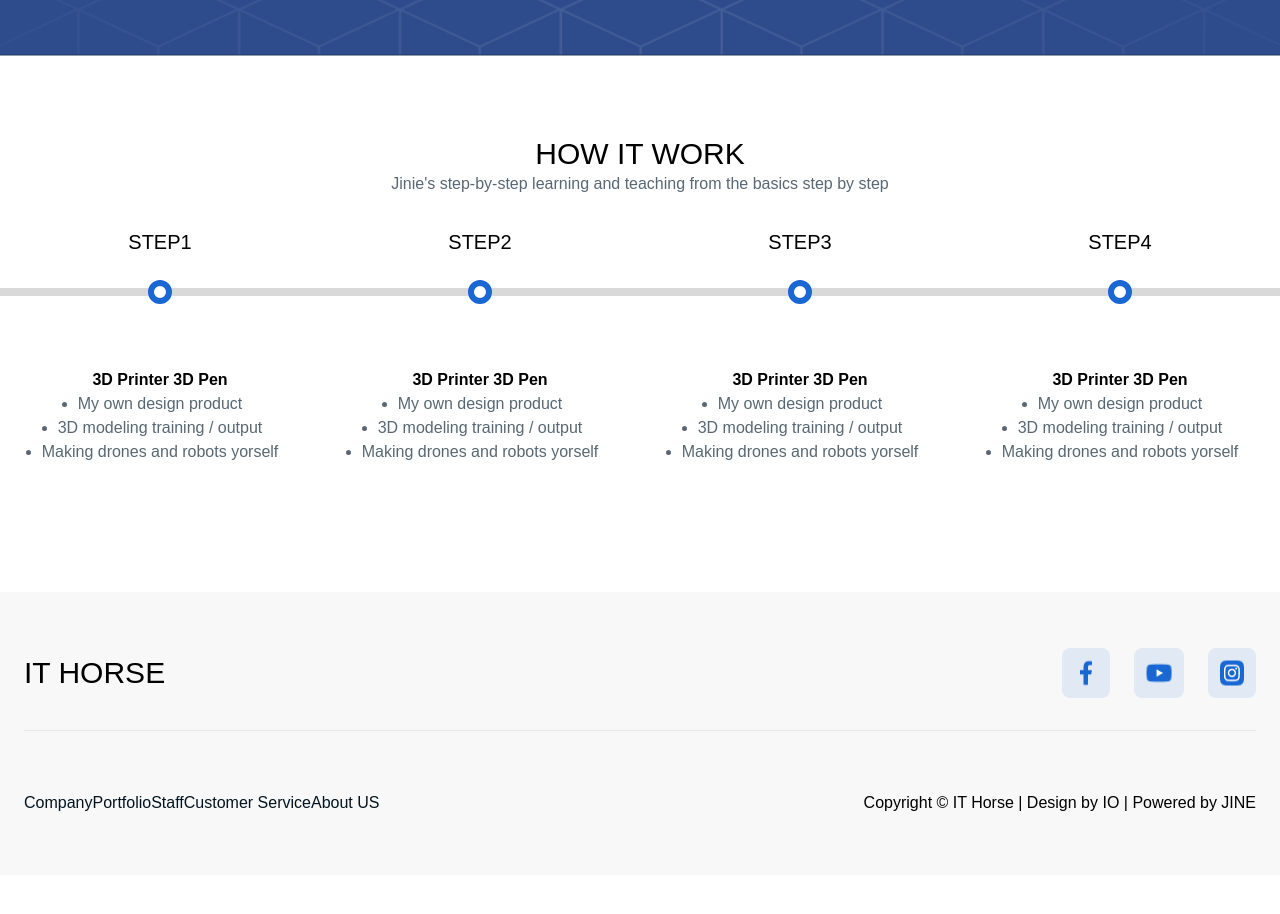
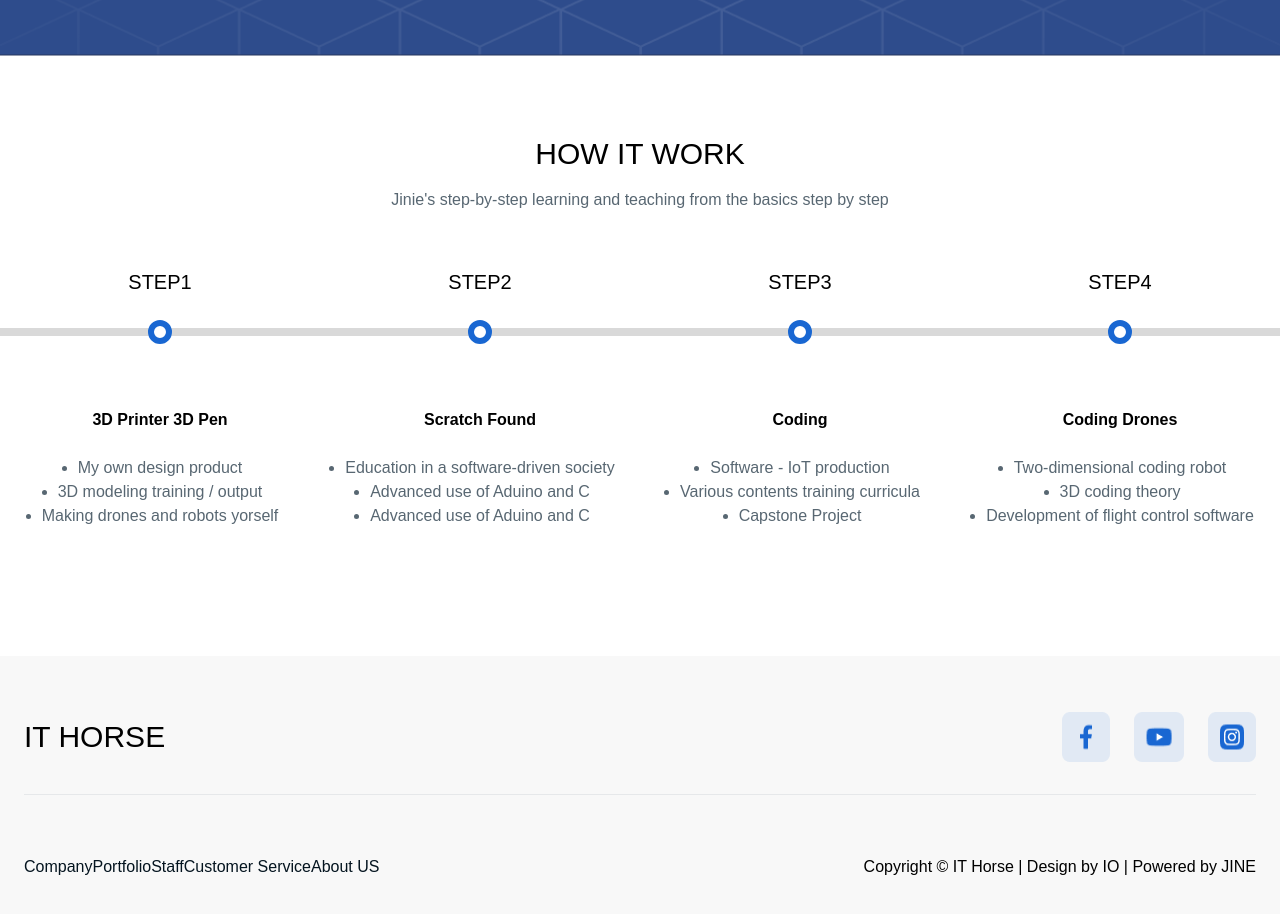
Before and after one commit to bilguun0633/it-horse, a Next.js app: page /threeDjine in a window 1280 px wide. Shown: the part 1560-2474 px from the top of the page. Before the commit the page ends 2435 px from the top, so only its background shows below. Built offline with nearby package versions, Linux system fonts and the light colour scheme.

Commit message:
t
update

```diff
--- a/src/pages/announcement.jsx
+++ b/src/pages/announcement.jsx
@@ -92,7 +92,7 @@ export default function Announcement() {
         </div>
 
         <div className="col-span-2">
-          <div className=" container p-20">
+          <div className=" container p-32">
             <h1 className="text-3xl font-semibold">
               {test[tabIndex].subtitle}
             </h1>
--- a/src/pages/hardware.jsx
+++ b/src/pages/hardware.jsx
@@ -5,19 +5,25 @@ import Banner from "@/components/common/banner";
 export default function Hardware() {
   const news = [
     {
-      image: "/software/image1.png",
+      image: "/software/hardware.png",
       title: "nft marketplace",
       description:
         "This is NFT Marketplace product. Traditional works of art such as paintings are valuable because they are one of a kind. with NFTs, artwork can be tokenised to create a digital certificate of ownership that can be bought and sold.",
     },
     {
-      image: "/software/image1.png",
+      image: "/software/hardware.png",
       title: "nft marketplace",
       description:
         "This is NFT Marketplace product. Traditional works of art such as paintings are valuable because they are one of a kind. with NFTs, artwork can be tokenised to create a digital certificate of ownership that can be bought and sold.",
     },
     {
-      image: "/software/image1.png",
+      image: "/software/hardware.png",
+      title: "nft marketplace",
+      description:
+        "This is NFT Marketplace product. Traditional works of art such as paintings are valuable because they are one of a kind. with NFTs, artwork can be tokenised to create a digital certificate of ownership that can be bought and sold.",
+    },
+    {
+      image: "/software/hardware.png",
       title: "nft marketplace",
       description:
         "This is NFT Marketplace product. Traditional works of art such as paintings are valuable because they are one of a kind. with NFTs, artwork can be tokenised to create a digital certificate of ownership that can be bought and sold.",
--- a/src/pages/staff.jsx
+++ b/src/pages/staff.jsx
@@ -10,26 +10,51 @@ export default function StaffPage() {
       image: "/image/staff-profile.png",
       name: "lee song woong",
       role: "CEO",
+      position: "Head of corporate research institute",
+      proffesion: "Industrial engineer",
+      education: "Office Information Equipment Application Technician Level 2",
+      phone: "phone number - 010-4588-2794 ",
+      email: "email - incom2794@naver.com",
     },
     {
       image: "/image/staff-profile.png",
       name: "lee song woong",
       role: "CEO",
+      position: "Head of corporate research institute",
+      proffesion: "Industrial engineer",
+      education: "Office Information Equipment Application Technician Level 2",
+      phone: "phone number - 010-4588-2794 ",
+      email: "email - incom2794@naver.com",
     },
     {
       image: "/image/staff-profile.png",
       name: "lee song woong",
       role: "CEO",
+      position: "Head of corporate research institute",
+      proffesion: "Industrial engineer",
+      education: "Office Information Equipment Application Technician Level 2",
+      phone: "phone number - 010-4588-2794 ",
+      email: "email - incom2794@naver.com",
     },
     {
       image: "/image/staff-profile.png",
       name: "lee song woong",
       role: "CEO",
+      position: "Head of corporate research institute",
+      proffesion: "Industrial engineer",
+      education: "Office Information Equipment Application Technician Level 2",
+      phone: "phone number - 010-4588-2794 ",
+      email: "email - incom2794@naver.com",
     },
     {
       image: "/image/staff-profile.png",
       name: "lee song woong",
       role: "CEO",
+      position: "Head of corporate research institute",
+      proffesion: "Industrial engineer",
+      education: "Office Information Equipment Application Technician Level 2",
+      phone: "phone number - 010-4588-2794 ",
+      email: "email - incom2794@naver.com",
     },
   ];
   return (
--- a/src/pages/threeD.jsx
+++ b/src/pages/threeD.jsx
@@ -5,21 +5,28 @@ import Image from "next/image";
 export default function ThreeD() {
   const news = [
     {
-      image: "/software/image1.png",
+      image: "/software/threed.png",
 
       title: "nft marketplace",
       description:
         "This is NFT Marketplace product. Traditional works of art such as paintings are valuable because they are one of a kind. with NFTs, artwork can be tokenised to create a digital certificate of ownership that can be bought and sold.",
     },
     {
-      image: "/software/image1.png",
+      image: "/software/threed.png",
 
       title: "nft marketplace",
       description:
         "This is NFT Marketplace product. Traditional works of art such as paintings are valuable because they are one of a kind. with NFTs, artwork can be tokenised to create a digital certificate of ownership that can be bought and sold.",
     },
     {
-      image: "/software/image1.png",
+      image: "/software/threed.png",
+
+      title: "nft marketplace",
+      description:
+        "This is NFT Marketplace product. Traditional works of art such as paintings are valuable because they are one of a kind. with NFTs, artwork can be tokenised to create a digital certificate of ownership that can be bought and sold.",
+    },
+    {
+      image: "/software/threed.png",
 
       title: "nft marketplace",
       description:
--- a/src/pages/threeDjine.jsx
+++ b/src/pages/threeDjine.jsx
@@ -119,12 +119,16 @@ export default function ThreeDjine() {
         <div className="container bg-white py-20">
           <div>
             <div className="flex justify-center">
-              <h1 className="uppercase text-3xl font-medium">how it work</h1>
+              <h1 className="uppercase text-3xl font-medium pb-4">
+                how it work
+              </h1>
             </div>
             <p className="text-[#586772] flex justify-center">
               Jinie&apos;s step-by-step learning and teaching from the basics
               step by step
             </p>
+
+            <br />
             <div className="flex justify-center py-8 ">
               <div className="grid w-full grid-cols-1  lg:grid-cols-4">
                 <div className="flex justify-center font-medium text-xl uppercase">
@@ -164,6 +168,7 @@ export default function ThreeDjine() {
                 <h2 className="flex justify-center font-bold ">
                   3D Printer 3D Pen
                 </h2>
+                <br />
                 <ul className="list-disc flex flex-col items-center text-[#586772]">
                   <li className="text-center">My own design product</li>
                   <li className=""> 3D modeling training / output</li>
@@ -172,35 +177,38 @@ export default function ThreeDjine() {
               </div>
               <div>
                 {" "}
-                <h2 className="flex justify-center font-bold ">
-                  3D Printer 3D Pen
+                <h2 className="flex justify-center  font-bold ">
+                  Scratch Found
                 </h2>
+                <br />
                 <ul className="list-disc flex flex-col items-center text-[#586772]">
-                  <li className="text-center">My own design product</li>
-                  <li className=""> 3D modeling training / output</li>
-                  <li className="">Making drones and robots yorself</li>
+                  <li className="text-center">
+                    Education in a software-driven society
+                  </li>
+                  <li className=" ">Advanced use of Aduino and C</li>
+                  <li className="">Advanced use of Aduino and C</li>
+                </ul>
+              </div>
+              <div>
+                {" "}
+                <h2 className="flex justify-center font-bold ">Coding</h2>
+                <br />
+                <ul className="list-disc flex flex-col items-center text-[#586772]">
+                  <li className="text-center">Software - IoT production</li>
+                  <li className=""> Various contents training curricula</li>
+                  <li className="">Capstone Project</li>
                 </ul>
               </div>
               <div>
                 {" "}
                 <h2 className="flex justify-center font-bold ">
-                  3D Printer 3D Pen
+                  Coding Drones
                 </h2>
+                <br />
                 <ul className="list-disc flex flex-col items-center text-[#586772]">
-                  <li className="text-center">My own design product</li>
-                  <li className=""> 3D modeling training / output</li>
-                  <li className="">Making drones and robots yorself</li>
-                </ul>
-              </div>
-              <div>
-                {" "}
-                <h2 className="flex justify-center font-bold ">
-                  3D Printer 3D Pen
-                </h2>
-                <ul className="list-disc flex flex-col items-center text-[#586772]">
-                  <li className="text-center">My own design product</li>
-                  <li className=""> 3D modeling training / output</li>
-                  <li className="">Making drones and robots yorself</li>
+                  <li className="text-center">Two-dimensional coding robot</li>
+                  <li className=""> 3D coding theory</li>
+                  <li className="">Development of flight control software</li>
                 </ul>
               </div>
             </div>
```
Also changed, not shown: src/pages/price.jsx (+7 -7 lines), public/software/hardware.png (added), public/software/threed.png (added).
